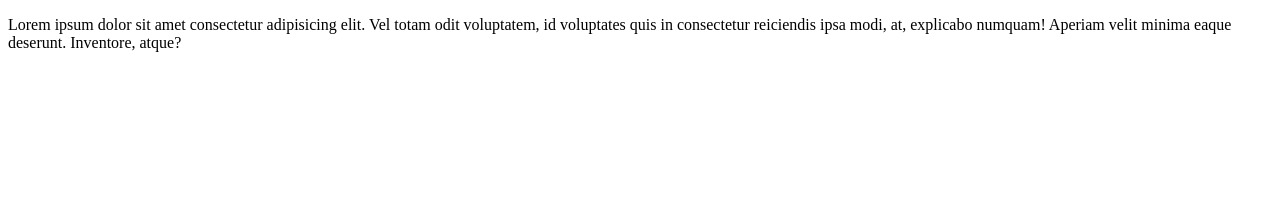
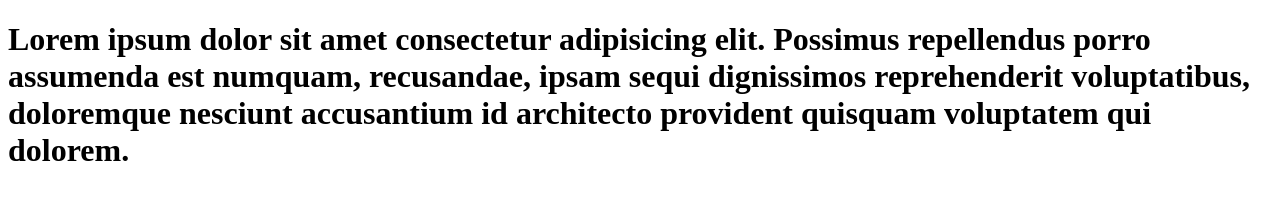
Before and after one commit to praveen0179/github-demo, a plain HTML site: page main.html in a window 1280 px wide. Drawn offline with Linux system fonts and the light colour scheme.

Commit message:
add main

```diff
--- a/main.html
+++ b/main.html
@@ -3,10 +3,12 @@
 <head>
     <meta charset="UTF-8">
     <meta http-equiv="X-UA-Compatible" content="IE=edge">
-    <meta name="viewport" content="width=device-width, initial-scale=1.0">
+    <meta name="viewport" content="width=, initial-scale=1.0">
     <title>Document</title>
 </head>
 <body>
-    <p>Lorem ipsum dolor sit amet consectetur adipisicing elit. Vel totam odit voluptatem, id voluptates quis in consectetur reiciendis ipsa modi, at, explicabo numquam! Aperiam velit minima eaque deserunt. Inventore, atque?</p>
+    <div>
+        <h1>Lorem ipsum dolor sit amet consectetur adipisicing elit. Possimus repellendus porro assumenda est numquam, recusandae, ipsam sequi dignissimos reprehenderit voluptatibus, doloremque nesciunt accusantium id architecto provident quisquam voluptatem qui dolorem.</h1>
+    </div>
 </body>
 </html>
```
Also changed, not shown: index.html (+1 -1 lines).
